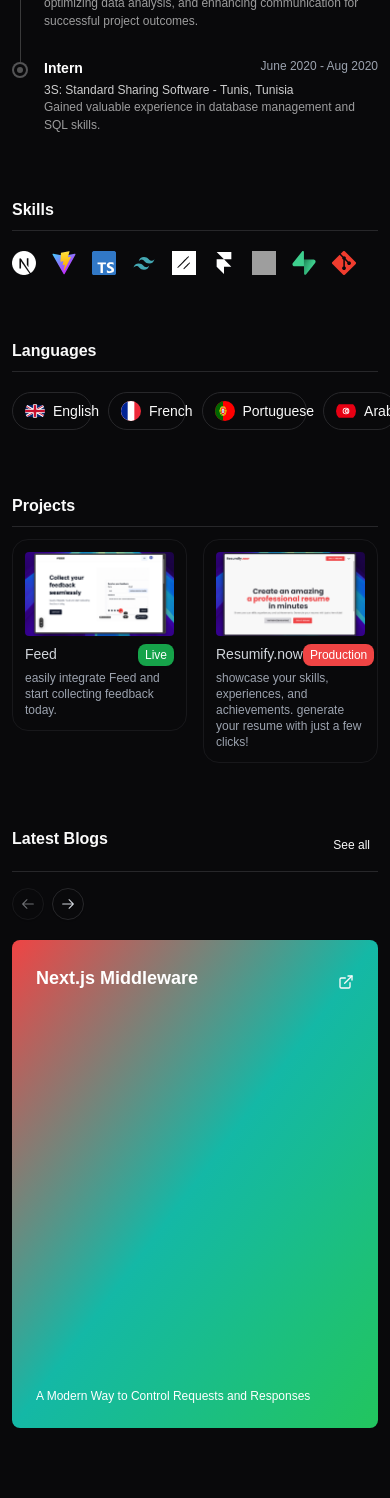
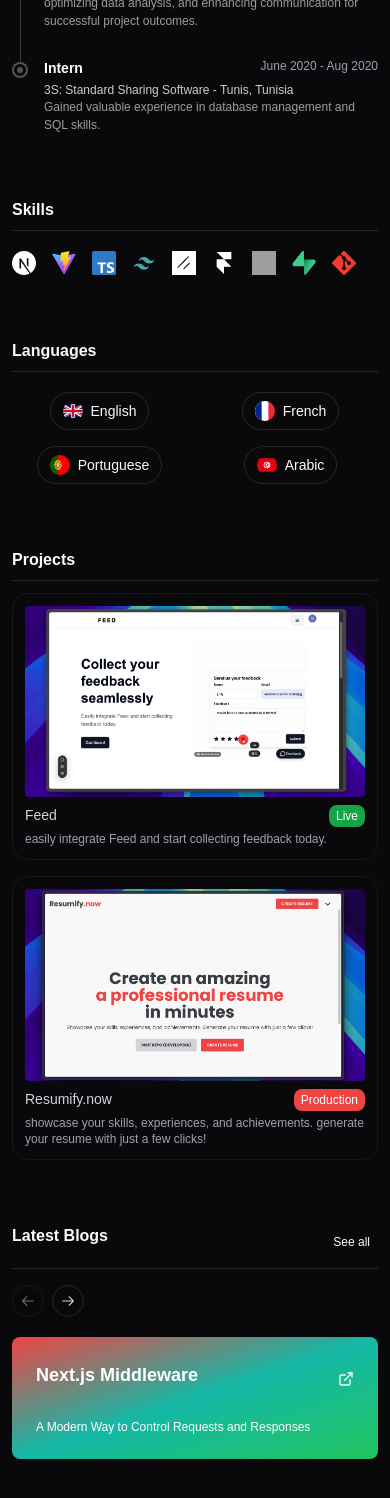
Before and after one commit to SelimHammami99/my-site, a Next.js app: page / in a window 390 px wide. Shown: the part 623-2121 px from the top of the page. Built offline with nearby package versions, Linux system fonts and the light colour scheme; grey boxes are pictures that could not be loaded.

Commit message:
responsive

```diff
--- a/app/blogs/next-js-middleware/page.tsx
+++ b/app/blogs/next-js-middleware/page.tsx
@@ -58,7 +58,7 @@ const Page = () => {
             certain pages:
           </p>
           <pre className="mt-6 p-4 bg-muted rounded">
-            <code className="relative rounded bg-muted px-[0.3rem] py-[0.2rem] font-mono text-sm font-medium">
+            <code className="relative rounded bg-muted px-[0.3rem] py-[0.2rem] font-mono text-xs font-medium">
               {`import { NextResponse } from 'next/server';
 
 export function middleware(request) {
--- a/app/blogs/page.tsx
+++ b/app/blogs/page.tsx
@@ -21,7 +21,7 @@ const Page = () => {
             Go back
           </Button>
         </div>
-        <div className="grid grid-cols-2 mt-4 gap-2">
+        <div className="grid grid-cols-1 sm:grid-cols-2 mt-4 gap-2">
           {blogs.map((blog, index) => (
             <div key={index}>
               <BlogAnimatedCard
--- a/app/blogs/types-vs-interfaces/page.tsx
+++ b/app/blogs/types-vs-interfaces/page.tsx
@@ -73,7 +73,7 @@ const Page = () => {
             simple button component:
           </p>
           <pre className="mt-6 p-4 bg-muted rounded">
-            <code className="relative rounded bg-muted px-[0.3rem] py-[0.2rem] font-mono text-sm font-medium">
+            <code className="relative rounded bg-muted px-[0.3rem] py-[0.2rem] font-mono text-xs font-medium">
               {`interface ButtonProps {
   label: string;
   onClick: () => void;
@@ -95,7 +95,7 @@ const Button: React.FC<ButtonProps> = ({ label, onClick, disabled }) =>{
             needs extra properties, we can extend ButtonProps easily:
           </p>
           <pre className="mt-6 p-4 bg-muted rounded">
-            <code className="relative rounded bg-muted px-[0.3rem] py-[0.2rem] font-mono text-sm font-medium">
+            <code className="relative rounded bg-muted px-[0.3rem] py-[0.2rem] font-mono text-xs font-medium">
               {`interface IconButtonProps extends ButtonProps {
   icon: JSX.Element;
 }
@@ -132,7 +132,7 @@ disabled }) => {
             possible values:
           </p>
           <pre className="mt-6 p-4 bg-muted rounded">
-            <code className="relative rounded bg-muted px-[0.3rem] py-[0.2rem] font-mono text-sm font-medium">
+            <code className="relative rounded bg-muted px-[0.3rem] py-[0.2rem] font-mono text-xs font-medium">
               {`type ButtonVariant = 'primary' | 'secondary' | 'danger';
 
 type ButtonProps = {
@@ -162,7 +162,7 @@ const Button: React.FC<ButtonProps> = ({ label, onClick, variant }) => {
             can be useful for mixing multiple prop structures:
           </p>
           <pre className="mt-6 p-4 bg-muted rounded">
-            <code className="relative rounded bg-muted px-[0.3rem] py-[0.2rem] font-mono text-sm font-medium">
+            <code className="relative rounded bg-muted px-[0.3rem] py-[0.2rem] font-mono text-xs font-medium">
               {`type Clickable = { onClick: () => void };
 type LinkProps = { href: string } & Clickable;
 
--- a/components/blog-card.tsx
+++ b/components/blog-card.tsx
@@ -58,7 +58,12 @@ export default function BlogAnimatedCard({
         <div className="flex flex-col gap-1">
           <div className="flex flex-col justify-around items-start gap-2">
             <div className="flex flex-row justify-center items-center">
-              <img src={icon} alt="nextjs" className="w-4 h-4 mr-2" />
+              <img
+                src={icon}
+                alt={title}
+                loading="lazy"
+                className="w-4 h-4 mr-2"
+              />
               <p className="text-sm dark:text-gray-300">{title}</p>
             </div>
 
--- a/components/carousel.tsx
+++ b/components/carousel.tsx
@@ -91,7 +91,7 @@ export default function BlogsCarousel({
             <Card
               className={`bg-gradient-to-br overflow-hidden from-red-500 via-teal-500 to-green-500 border-0 rounded-lg shadow-md`}
             >
-              <CardContent className="p-6 aspect-[3/4] flex flex-col justify-between">
+              <CardContent className="p-6 aspect-[3/1] sm:aspect-[3/4]  flex flex-col justify-between">
                 <div className="flex flex-row justify-between">
                   <div className="text-lg font-semibold text-white">
                     {item.title}
--- a/components/languages.tsx
+++ b/components/languages.tsx
@@ -35,7 +35,7 @@ const Languages = () => {
     <div className="flex flex-col flex-wrap mt-16 w-full">
       <h1 className="text-md font-semibold">Languages</h1>
       <div className="shrink-0 h-[1px] mt-2 w-full bg-zinc-800"></div>
-      <div className="flex flex-row mt-5 gap-4">
+      <div className="grid grid-cols-2 sm:grid-cols-4 mt-5 gap-4">
         {languages.map((language) => (
           <TooltipProvider key={language.name}>
             <Tooltip>
--- a/components/projects.tsx
+++ b/components/projects.tsx
@@ -23,7 +23,7 @@ const Projects = () => {
     <div className="flex flex-col flex-wrap mt-16 w-full">
       <h1 className="text-md font-semibold">Projects</h1>
       <div className="shrink-0 h-[1px] mt-2 w-full bg-zinc-800"></div>
-      <div className="grid grid-cols-2 gap-4 mt-[0.75rem]">
+      <div className="grid grid-cols-1 sm:grid-cols-2 gap-4 mt-[0.75rem]">
         {projects.map((project, index) => (
           <a
             key={index}
```
